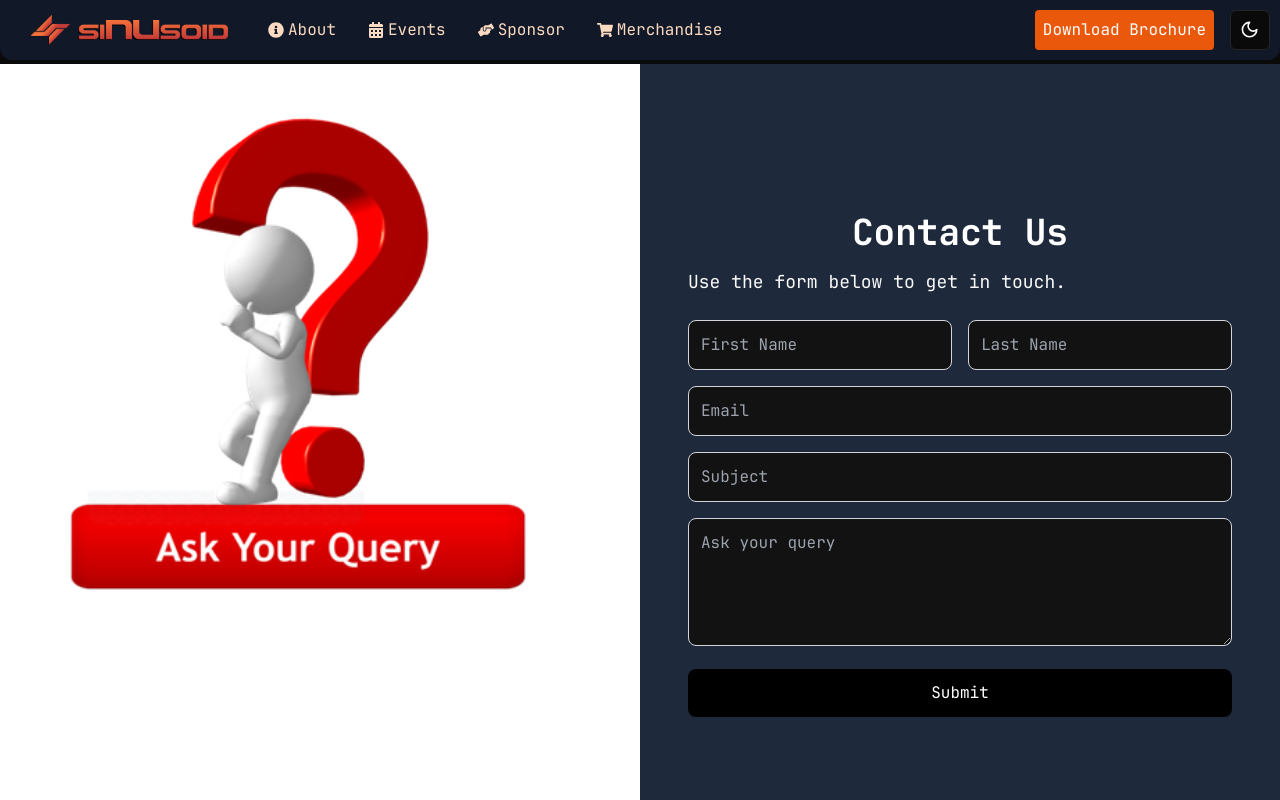
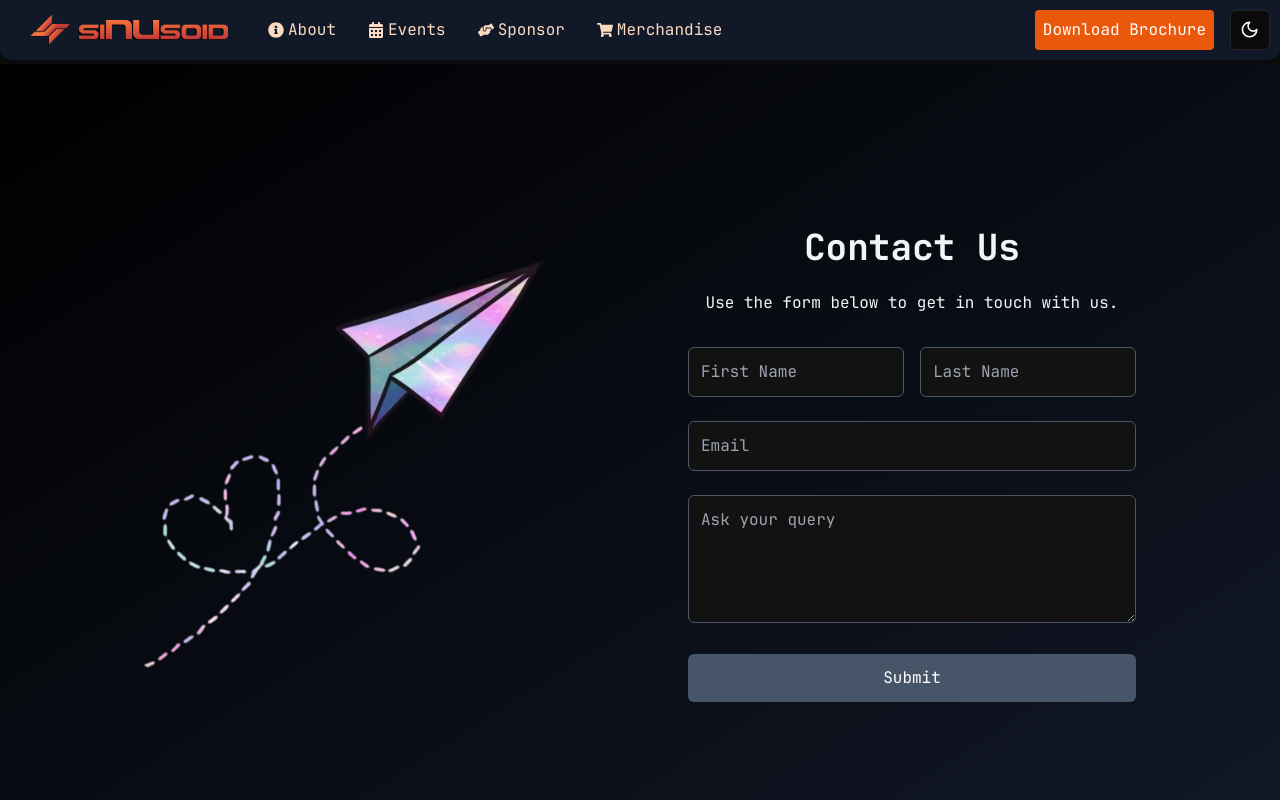
Before and after one commit to thelegendaryarticuno/sinunextfront, a Next.js app: page /contactus in a window 1280 px wide. Shown: the top 800 px of the page. Built offline with nearby package versions, Linux system fonts and the light colour scheme.

Commit message:
updated contact us and events fixed

```diff
--- a/package.json
+++ b/package.json
@@ -12,6 +12,7 @@
     "@next/third-parties": "^14.2.5",
     "@radix-ui/react-accordion": "^1.2.0",
     "@radix-ui/react-avatar": "^1.1.0",
+    "@radix-ui/react-checkbox": "^1.1.2",
     "@radix-ui/react-dialog": "^1.1.1",
     "@radix-ui/react-dropdown-menu": "^2.1.1",
     "@radix-ui/react-hover-card": "^1.1.1",
--- a/src/pages/contactus.tsx
+++ b/src/pages/contactus.tsx
@@ -1,21 +1,39 @@
-import React from "react";
+import React, { useState, useEffect } from "react";
 import { useFormik } from "formik";
 import * as Yup from "yup";
 import { useTheme } from "next-themes";
-import Image from "next/image"; // Import Image component
+import Image from "next/image";
+import { CheckCircle, XCircle } from "lucide-react"; // Import icons
 
-const SplitSection = () => {
+const ContactUs = () => {
   const { theme } = useTheme();
-  const textColor = theme === "dark" ? "text-white" : "text-black";
-  const leftSplitColor = theme === "dark" ? "bg-white" : "bg-slate-800";
-  const rightSplitColor = theme === "dark" ? "bg-slate-800" : "bg-white";
 
+  const [submissionStatus, setSubmissionStatus] = useState<"idle" | "success" | "error">("idle");
+
+  // Reset the submission status after 5-10 seconds
+  useEffect(() => {
+    if (submissionStatus !== "idle") {
+      const timeout = setTimeout(() => setSubmissionStatus("idle"), 7000); // 7 seconds
+      return () => clearTimeout(timeout); // Cleanup timeout
+    }
+  }, [submissionStatus]);
+
+  // Dynamic Styles based on Theme
+  const bgColor =
+    theme === "dark"
+      ? "bg-gradient-to-br from-black to-gray-900"
+      : "bg-gradient-to-br from-blue-400 to-blue-200";
+  const textColor = theme === "dark" ? "text-gray-100" : "text-black";
+  const inputBorderColor = theme === "dark" ? "border-gray-600" : "border-black";
+  const buttonBgColor =
+    theme === "dark" ? "bg-slate-600" : "bg-blue-500";
+
+  // Formik Form Handling
   const formik = useFormik({
     initialValues: {
       firstName: "",
       lastName: "",
       email: "",
-      subject: "",
       query: "",
     },
     validationSchema: Yup.object({
@@ -24,129 +42,142 @@ const SplitSection = () => {
       email: Yup.string()
         .email("Invalid email format")
         .required("Email is required"),
-      subject: Yup.string().required("Subject is required"),
       query: Yup.string().required("Please ask your query"),
     }),
-    onSubmit: (values) => {
-      console.log(values);
+    onSubmit: async (values, { resetForm }) => {
+      try {
+        const response = await fetch("https://api.sinusoid.in/contactUs", {
+          method: "POST",
+          headers: { "Content-Type": "application/json" },
+          body: JSON.stringify(values),
+        });
+
+        if (!response.ok) {
+          throw new Error("Failed to submit the form.");
+        }
+
+        setSubmissionStatus("success"); // Set success status
+        resetForm(); // Reset the form fields
+      } catch (error) {
+        console.error("Error submitting form:", error);
+        setSubmissionStatus("error"); // Set error status
+      }
     },
   });
 
+  // Render Success or Error Message
+  if (submissionStatus === "success") {
     return (
-    <div className="flex flex-col md:flex-row h-full md:h-screen mt-16">
+      <div className="min-h-screen flex items-center justify-center">
+        <div className="text-center">
+          <CheckCircle className="text-green-500 w-16 h-16 mx-auto" />
+          <p className="text-xl font-semibold mt-4 text-green-500">Form Submitted Successfully!</p>
+        </div>
+      </div>
+    );
+  }
+
+  if (submissionStatus === "error") {
+    return (
+      <div className="min-h-screen flex items-center justify-center">
+        <div className="text-center">
+          <XCircle className="text-red-500 w-16 h-16 mx-auto" />
+          <p className="text-xl font-semibold mt-4 text-red-500">Form Not Submitted. Please try again.</p>
+        </div>
+      </div>
+    );
+  }
+
+  // Main Form UI
+  return (
     <div
-        className={`hidden md:block w-1/2 ${leftSplitColor} p-12 flex flex-col justify-center items-center`}
+      className={`min-h-screen ${bgColor} flex flex-col mt-16 md:flex-row items-center justify-center p-6 md:space-x-24 space-y-8 md:space-y-0`}
     >
-        {/* Replacing the text with an image */}
+      {/* Image Section */}
+      <div className="w-full max-w-md flex items-center justify-center hidden md:block">
         <Image
-          src="/images/query.png" // Path to the image in the public/images folder
-          alt="Descriptive alt text for the image"
-          width={500} // Adjust the width and height as per your design
-          height={500}
+          src="/images/contactus.jpg"
+          alt="Contact Us Image"
+          width={400}
+          height={400}
           className="object-contain"
         />
       </div>
 
-      <div
-        className={`w-full md:w-1/2 ${rightSplitColor} p-6 md:p-12 flex flex-col justify-center md:h-auto overflow-auto`}
-      >
-        <h2
-          className={`text-3xl text-center  md:text-4xl font-bold mb-4 ${textColor}`}
-        >
+      {/* Contact Form Section */}
+      <div className="w-full max-w-md">
+        <h2 className={`text-4xl font-bold mb-6 text-center ${textColor}`}>
           Contact Us
         </h2>
-        <p className="text-base md:text-lg mb-6">
-          {" "}
-          Use the form below to get in touch.
+        <p className={`text-md mb-8 text-center ${textColor}`}>
+          Use the form below to get in touch with us.
         </p>
-        <form onSubmit={formik.handleSubmit} className="space-y-4">
-          <div className="flex flex-col md:flex-row md:space-x-4">
-            <div className="w-full mb-4 md:mb-0">
+
+        <form onSubmit={formik.handleSubmit} className="space-y-6">
+          <div className="flex flex-col md:flex-row md:space-x-4 space-y-4 md:space-y-0">
+            <div className="w-full md:w-1/2">
               <input
                 id="firstName"
                 name="firstName"
                 type="text"
                 placeholder="First Name"
-                className="w-full p-3 border border-gray-300 rounded-lg focus:outline-none"
+                className={`w-full p-3 border ${inputBorderColor} rounded-md shadow-sm focus:outline-none focus:ring-2 focus:ring-blue-400`}
                 onChange={formik.handleChange}
                 onBlur={formik.handleBlur}
                 value={formik.values.firstName}
               />
-              {formik.touched.firstName && formik.errors.firstName ? (
-                <div className="text-red-500 text-sm">
-                  {formik.errors.firstName}
+              {formik.touched.firstName && formik.errors.firstName && (
+                <div className="text-red-500 text-sm mt-1">{formik.errors.firstName}</div>
+              )}
             </div>
-              ) : null}
-            </div>
-            <div className="w-full">
+
+            <div className="w-full md:w-1/2">
               <input
                 id="lastName"
                 name="lastName"
                 type="text"
                 placeholder="Last Name"
-                className="w-full p-3 border border-gray-300 rounded-lg focus:outline-none"
+                className={`w-full p-3 border ${inputBorderColor} rounded-md shadow-sm focus:outline-none focus:ring-2 focus:ring-blue-400`}
                 onChange={formik.handleChange}
                 onBlur={formik.handleBlur}
                 value={formik.values.lastName}
               />
-              {formik.touched.lastName && formik.errors.lastName ? (
-                <div className="text-red-500 text-sm">
-                  {formik.errors.lastName}
-                </div>
-              ) : null}
+              {formik.touched.lastName && formik.errors.lastName && (
+                <div className="text-red-500 text-sm mt-1">{formik.errors.lastName}</div>
+              )}
             </div>
           </div>
 
-          <div className="w-full mb-4">
           <input
             id="email"
             name="email"
             type="email"
             placeholder="Email"
-              className="w-full p-3 border border-gray-300 rounded-lg focus:outline-none"
+            className={`w-full p-3 border ${inputBorderColor} rounded-md shadow-sm focus:outline-none focus:ring-2 focus:ring-blue-400`}
             onChange={formik.handleChange}
             onBlur={formik.handleBlur}
             value={formik.values.email}
           />
-            {formik.touched.email && formik.errors.email ? (
-              <div className="text-red-500 text-sm">{formik.errors.email}</div>
-            ) : null}
-          </div>
-
-          <div className="w-full mb-4">
-            <input
-              id="subject"
-              name="subject"
-              type="text"
-              placeholder="Subject"
-              className="w-full p-3 border border-gray-300 rounded-lg focus:outline-none"
-              onChange={formik.handleChange}
-              onBlur={formik.handleBlur}
-              value={formik.values.subject}
-            />
-            {formik.touched.subject && formik.errors.subject ? (
-              <div className="text-red-500 text-sm">
-                {formik.errors.subject}
-              </div>
-            ) : null}
-          </div>
+          {formik.touched.email && formik.errors.email && (
+            <div className="text-red-500 text-sm mt-1">{formik.errors.email}</div>
+          )}
 
           <textarea
             id="query"
             name="query"
             placeholder="Ask your query"
-            className="w-full p-3 border border-gray-300 rounded-lg focus:outline-none h-32"
+            className={`w-full p-3 border ${inputBorderColor} rounded-md shadow-sm focus:outline-none focus:ring-2 focus:ring-blue-400 h-32`}
             onChange={formik.handleChange}
             onBlur={formik.handleBlur}
             value={formik.values.query}
           />
-          {formik.touched.query && formik.errors.query ? (
-            <div className="text-red-500 text-sm">{formik.errors.query}</div>
-          ) : null}
+          {formik.touched.query && formik.errors.query && (
+            <div className="text-red-500 text-sm mt-1">{formik.errors.query}</div>
+          )}
 
           <button
             type="submit"
-            className="bg-black text-white px-6 py-3 rounded-lg w-full"
+            className={`${buttonBgColor} text-white px-6 py-3 rounded-md w-full hover:bg-blue-600 transition-all duration-300`}
           >
             Submit
           </button>
@@ -156,4 +187,4 @@ const SplitSection = () => {
   );
 };
 
-export default SplitSection;
+export default ContactUs;
--- a/src/pages/events/index.tsx
+++ b/src/pages/events/index.tsx
@@ -7,7 +7,7 @@ import { useTheme } from "next-themes";
 
 const Events: React.FC = () => {
   const { resolvedTheme } = useTheme();
-  const logoSrc = resolvedTheme === "dark" ? "/events/Dark30vh.png" : "/events/Light30vh.png";
+  const logoSrc = resolvedTheme === "dark" ? "/events/Dark.svg" : "/events/Light.svg";
 
   return (
     <>
--- a/src/pages/index.tsx
+++ b/src/pages/index.tsx
@@ -24,7 +24,7 @@ const Home: React.FC = () => {
         PageOGLImage="/logo/logo.png"
         PageTitle="siNUsoid v8 | Reflexive Retrograde"
       />
-      <Hero />
+      <Hero/>
       <AboutSection />
 
       <SponsorMarquee />
```
Also changed, not shown: src/components/eventlisting/eventcard.tsx (+28 -13 lines), src/components/eventlisting/onfest.tsx (+10 -33 lines), src/components/eventlisting/prefest.tsx (+11 -3 lines), src/components/ui/checkbox.tsx (added, +30 -0 lines), public/images/contactus.jpg (added), src/pages/events/[eventid]/index.tsx (line endings or trailing spaces). Lines whose indentation alone changed are shown as unchanged.
